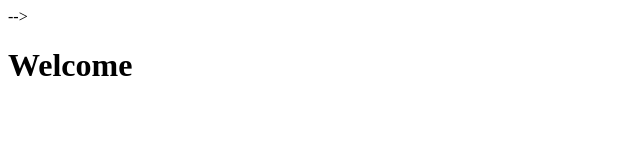
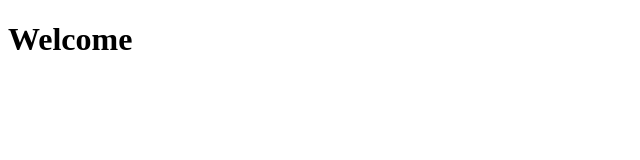
Before and after one commit to Dharshan-2005/Sample1, a plain HTML site: page home.html in a window 1280 px wide. Shown: the whole page, without its empty margins (0-640 px from the left). Drawn offline with Linux system fonts and the light colour scheme.

Commit message:
Update home.html

```diff
--- a/home.html
+++ b/home.html
@@ -4,10 +4,8 @@
     <meta charset="UTF-8">
     <meta name="viewport" content="width=device-width, initial-scale=1.0">
     <title>Sample HTML Page</title>
-<!--     <link rel="stylesheet" href="styles.css"> <!-- Optional CSS file --> -->
 </head>
 <body>
-    <header>
         <h1>Welcome</h1>
 </body>
 </html>
```
